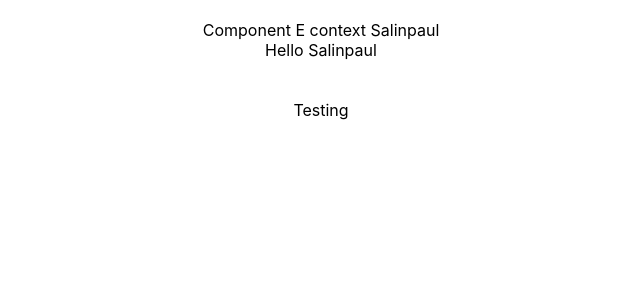
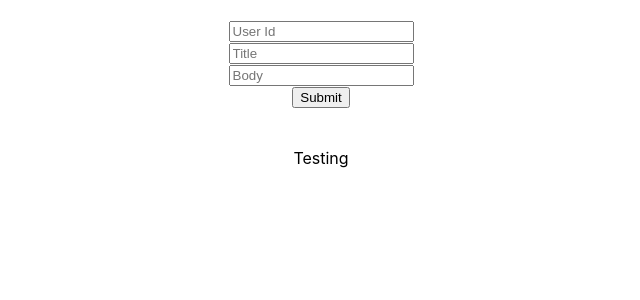
Before and after one commit to salinpaul94/React-baiscs, a React (Create React App) app: page / in a window 1280 px wide. Shown: the top 300 px of the page, without its empty margins (319-959 px from the left). Built offline with nearby package versions, Linux system fonts and the light colour scheme.

Commit message:
axios post and get

```diff
--- a/package.json
+++ b/package.json
@@ -6,6 +6,7 @@
     "@testing-library/jest-dom": "^5.16.5",
     "@testing-library/react": "^13.4.0",
     "@testing-library/user-event": "^13.5.0",
+    "axios": "^1.1.3",
     "react": "^18.2.0",
     "react-dom": "^18.2.0",
     "react-scripts": "5.0.1",
--- a/src/App.js
+++ b/src/App.js
@@ -1,7 +1,9 @@
 import './App.css';
 
-import ComponentC from './components/ComponentC';
-import { UserProvider } from './components/UserContext';
+import PostForm from './components/PostForm';
+// import PostList from './components/PostList';
+// import ComponentC from './components/ComponentC';
+// import { UserProvider } from './components/UserContext';
 // import ClickCounterTwo from './components/ClickCounterTwo';
 // import Counter from './components/Counter';
 // import HoverConterTwo from './components/HoverConterTwo';
@@ -10,9 +12,13 @@
   return (
     <div className="App">
       <br />
-      <UserProvider value="Salinpaul">
+
+    <PostForm/>
+    {/* <PostList/> */}
+
+      {/* <UserProvider value="Salinpaul">
         <ComponentC/>
-      </UserProvider>
+      </UserProvider> */}
 
       {/* <Counter render={ (count, incrementCount) => (
           <ClickCounterTwo count={count} incrementCount={incrementCount}></ClickCounterTwo>
--- /dev/null
+++ b/src/components/PostForm.js
@@ -0,0 +1,71 @@
+import React, { Component } from 'react'
+import axios from 'axios'
+
+class PostForm extends Component {
+
+    constructor(props) {
+      super(props)
+
+      this.state = {
+         userId: '',
+         title: '',
+         body: ''
+      }
+    }
+
+    changeHandler = e => {
+        this.setState({[e.target.name]: e.target.value})
+    }
+
+    submitHandler = e => {
+        e.preventDefault()
+        console.log(this.state)
+        axios.post('https://jsonplaceholder.typicode.com/posts', this.state)
+            .then(response => {
+                console.log(response)
+            })
+            .catch(error => {
+                console.log(error)
+            })
+    }
+  render() {
+
+    const { userId, title, body} = this.state
+    return (
+      <div>
+        <form onSubmit={this.submitHandler}>
+            <div>
+                <input
+                    type="text"
+                    name="userId"
+                    value={userId}
+                    onChange={this.changeHandler}
+                    placeholder="User Id"
+                />
+            </div>
+            <div>
+                <input
+                    type="text"
+                    name='title'
+                    value={title}
+                    onChange={this.changeHandler}
+                    placeholder="Title"
+                />
+            </div>
+            <div>
+                <input
+                    type="text"
+                    name='body'
+                    value={body}
+                    onChange={this.changeHandler}
+                    placeholder="Body"
+                />
+            </div>
+            <button type='submit'>Submit</button>
+        </form>
+      </div>
+    )
+  }
+}
+
+export default PostForm
--- /dev/null
+++ b/src/components/PostList.js
@@ -0,0 +1,41 @@
+import React, { Component } from 'react'
+import axios from 'axios'
+
+class PostList extends Component {
+
+    constructor(props) {
+      super(props)
+
+      this.state = {
+         posts: [],
+         errorMessage: ''
+      }
+    }
+
+    componentDidMount() {
+        axios.get('https://jsonplaceholder.typicode.com/posts')
+            .then(response => {
+                console.log(response)
+                this.setState({posts: response.data})
+            })
+            .catch(error => {
+                console.log(error)
+                this.setState({errorMessage: 'Error retriving data'})
+            })
+    }
+  render() {
+    const {posts, errorMessage} = this.state
+    return (
+        <div>
+            List of posts
+            {
+                posts.length ?
+                posts.map(post => <div key={post.id}>{post.title}</div>): null
+            }
+            {errorMessage ? <div>{errorMessage}</div>: null}
+        </div>
+    )
+  }
+}
+
+export default PostList
```
Also changed, not shown: 1 other file (tests, documents, lock files or other folders).
